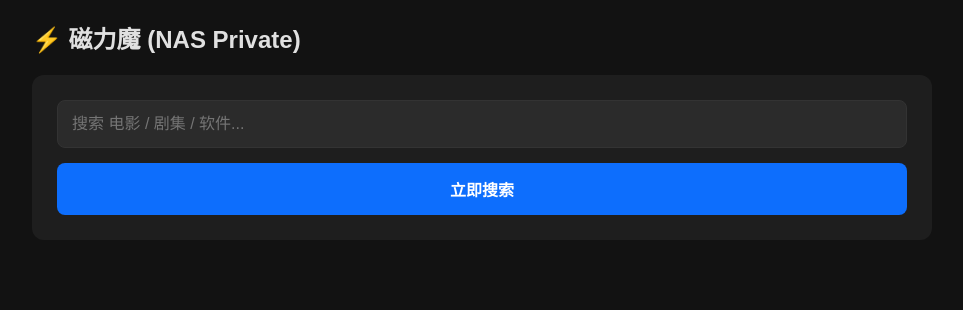
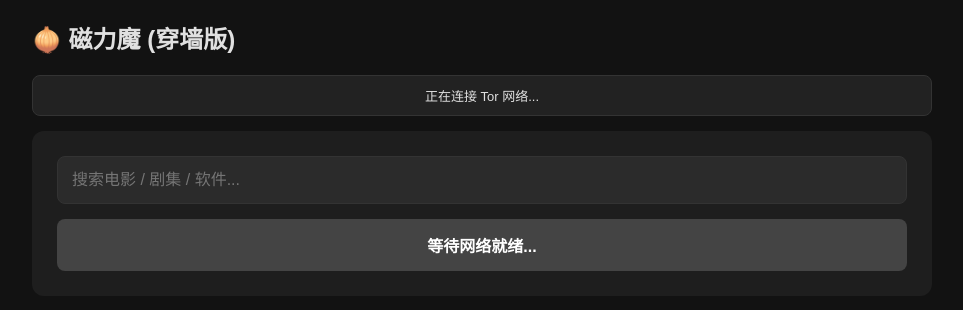
Before and after one commit to qiwanchao2000/nas-magnet-search, a Flask app: page / in a window 1280 px wide. Shown: the top 310 px of the page, without its empty margins (158-1121 px from the left). Run offline with Flask 3, Linux system fonts and the light colour scheme.

Commit message:
Update index.html

```diff
--- a/src/templates/index.html
+++ b/src/templates/index.html
@@ -3,7 +3,7 @@
 <head>
     <meta charset="UTF-8">
     <meta name="viewport" content="width=device-width, initial-scale=1.0">
-    <title>磁力魔 NAS版</title>
+    <title>磁力魔 (网桥版)</title>
     <style>
         :root { --bg:#121212; --card:#1e1e1e; --input:#2b2b2b; --blue:#0d6efd; --text:#e0e0e0; --sub:#a0a0a0; --green:#2ea043; --red:#ff6b6b; }
         body { background-color:var(--bg); color:var(--text); font-family:sans-serif; margin:0; padding:20px; }
@@ -11,49 +11,67 @@
         .header { font-size:24px; font-weight:bold; margin-bottom:20px; display:flex; align-items:center; gap:10px; }
         .search-box { background:var(--card); padding:25px; border-radius:12px; margin-bottom:30px; }
         input { width:100%; background:var(--input); border:1px solid #333; color:#fff; padding:14px; border-radius:8px; font-size:16px; box-sizing:border-box; margin-bottom:15px; outline:none; }
-        input:focus { border-color:var(--blue); }
         button { width:100%; background:var(--blue); color:#fff; border:none; padding:14px; border-radius:8px; font-size:16px; font-weight:bold; cursor:pointer; }
-        button:hover { background:#0b5ed7; }
+        button:disabled { background:#444; cursor:not-allowed; }
+
+        /* 状态条 */
+        .status-bar { padding:10px; border-radius:8px; background:#222; font-size:13px; text-align:center; margin-bottom:15px; border:1px solid #333; }
 
         .result { background:var(--card); padding:18px; margin-bottom:12px; border-radius:10px; border-left:4px solid var(--blue); }
         .title { color:#58a6ff; font-size:17px; font-weight:600; text-decoration:none; display:block; margin-bottom:8px; word-break:break-all; }
         .meta { display:flex; gap:15px; font-size:13px; color:var(--sub); align-items:center; flex-wrap:wrap; }
-        .badge { padding:2px 6px; border-radius:4px; font-size:12px; font-weight:bold; color:#fff; }
-        .bg-solid { background:#ff9f43; } .bg-bit { background:#ee5253; }
-
+        .badge { padding:2px 6px; border-radius:4px; font-size:12px; font-weight:bold; color:#fff; background:#ff9f43; }
         .copy-btn { margin-left:auto; background:rgba(46,160,67,0.15); color:var(--green); padding:5px 12px; border-radius:6px; cursor:pointer; border:1px solid rgba(46,160,67,0.3); }
-        .copy-btn:hover { background:rgba(46,160,67,0.25); }
-        .loading { display:none; text-align:center; margin-top:10px; color:#888; }
     </style>
 </head>
 <body>
 <div class="container">
-    <div class="header">⚡ 磁力魔 (NAS Private)</div>
+    <div class="header">🧅 磁力魔 (穿墙版)</div>
+
+    <!-- 状态显示区 -->
+    <div class="status-bar" id="tor-status">正在连接 Tor 网络...</div>
+
     <div class="search-box">
-        <form method="POST" onsubmit="document.querySelector('.loading').style.display='block'">
-            <input type="text" name="keyword" placeholder="搜索 电影 / 剧集 / 软件..." value="{{ keyword }}" required>
-            <button type="submit">立即搜索</button>
-            <div class="loading">正在全网聚合搜索，请稍候...</div>
+        <form method="POST">
+            <input type="text" name="keyword" placeholder="搜索电影 / 剧集 / 软件..." value="{{ keyword }}" required>
+            <button type="submit" id="s-btn" disabled>等待网络就绪...</button>
         </form>
     </div>
     {% if error %} <div style="color:var(--red);text-align:center;margin-bottom:20px;">{{ error }}</div> {% endif %}
     {% for item in results %}
     <div class="result">
         <a href="{{ item.magnet }}" class="title">
-            <span class="badge {{ 'bg-solid' if item.engine=='Solid' else 'bg-bit' }}">{{ item.engine }}</span>
-            {{ item.name }}
+            <span class="badge">{{ item.engine }}</span> {{ item.name }}
         </a>
         <div class="meta">
-            <span>📦 {{ item.size }}</span>
-            <span>📅 {{ item.date }}</span>
-            <span style="color:#58a6ff">⬆ {{ item.seeders }}</span>
-            <span style="color:#ff6b6b">⬇ {{ item.leechers }}</span>
+            <span>📦 {{ item.size }}</span> <span>📅 {{ item.date }}</span>
+            <span style="color:#58a6ff">⬆ {{ item.seeders }}</span> <span style="color:#ff6b6b">⬇ {{ item.leechers }}</span>
             <div class="copy-btn" onclick="copy('{{ item.magnet }}', this)">复制链接</div>
         </div>
     </div>
     {% endfor %}
 </div>
 <script>
+    // 自动检测网络状态
+    setInterval(() => {
+        fetch('/status')
+            .then(r => r.json())
+            .then(d => {
+                const el = document.getElementById('tor-status');
+                const btn = document.getElementById('s-btn');
+                el.innerText = d.msg;
+                if(d.status === 'connected') {
+                    el.style.color = '#2ea043';
+                    el.style.borderColor = '#2ea043';
+                    btn.disabled = false;
+                    btn.innerText = "立即搜索";
+                } else {
+                    el.style.color = '#e0e0e0';
+                    btn.disabled = true;
+                }
+            });
+    }, 5000); // 每5秒检查一次
+
     function copy(txt, el) {
         navigator.clipboard.writeText(txt);
         let old = el.innerText; el.innerText = "✅ 已复制";
```
